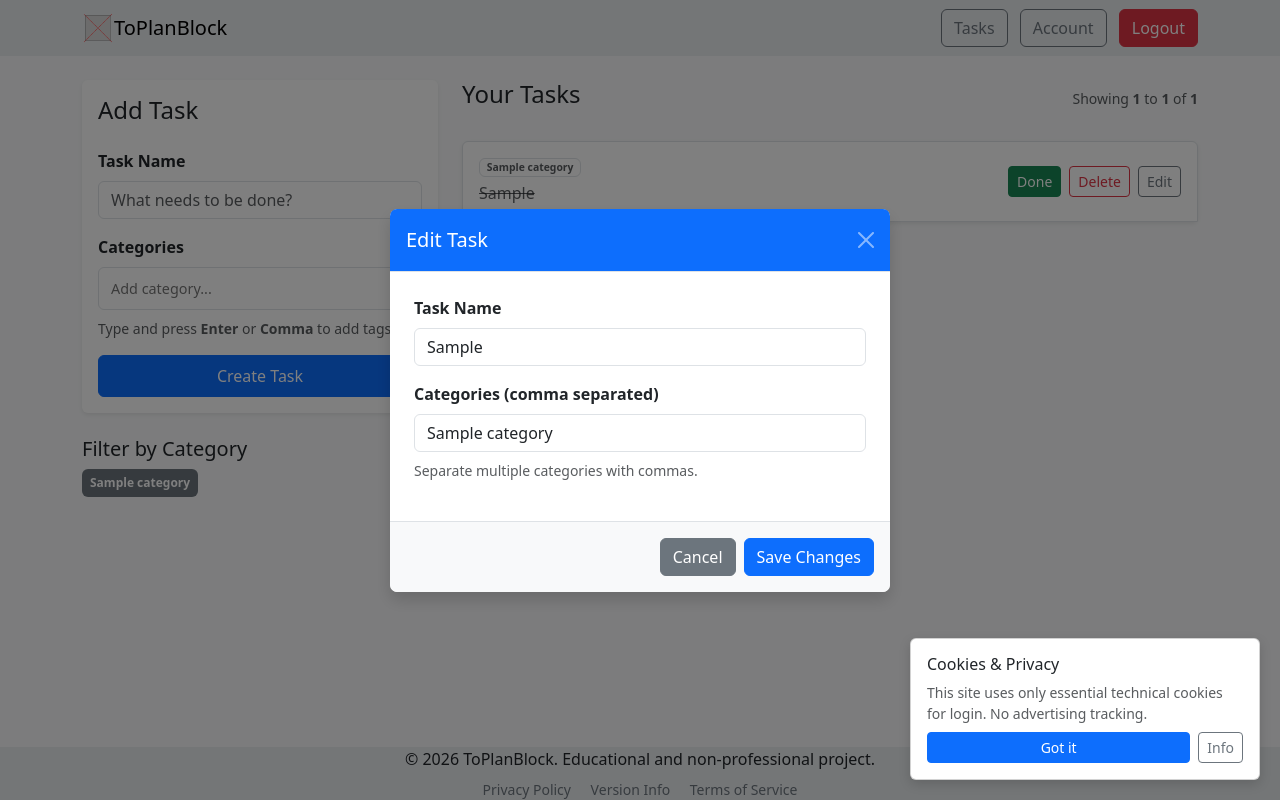
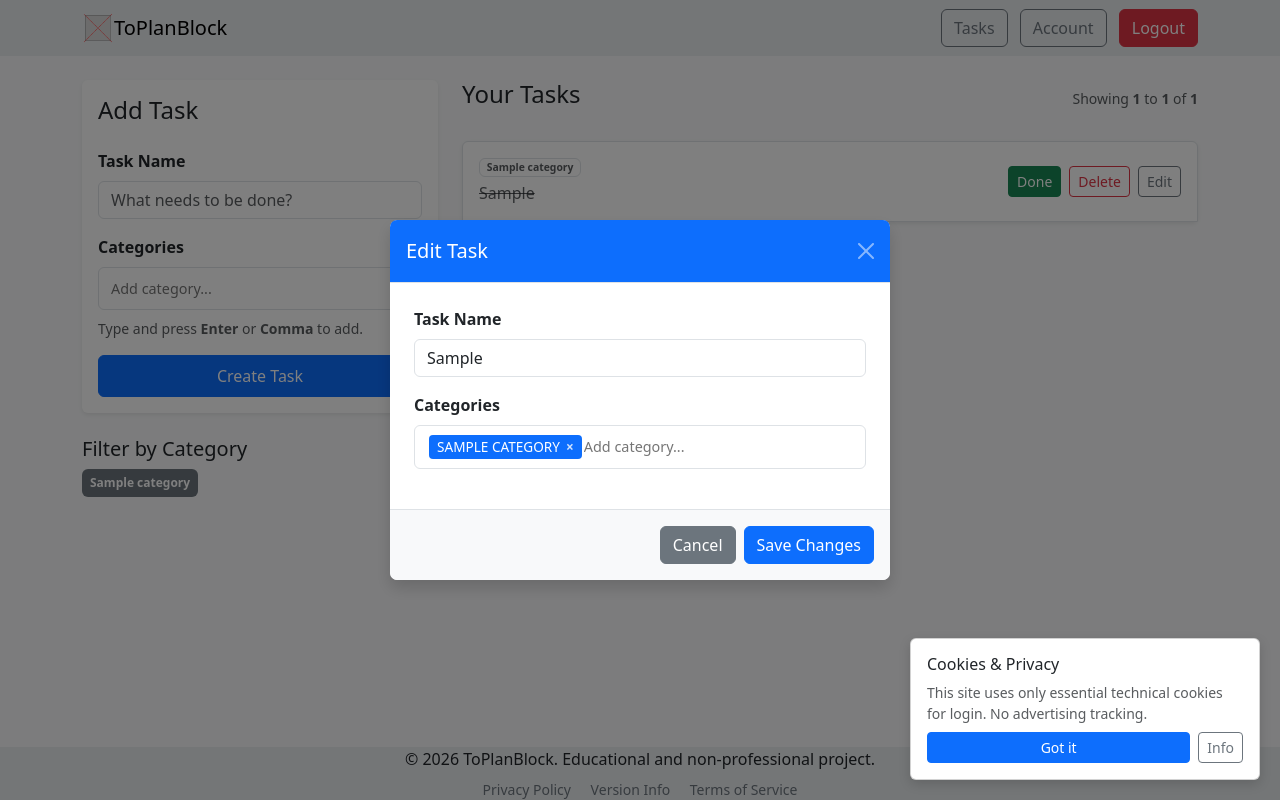
Before and after one commit to ErMichele/ToPlanBlock, a Flask app: page /todo in a window 1280 px wide, after a click on "Edit". Run offline with Flask 3, Linux system fonts and the light colour scheme; a user stored in the database is signed in; tables that the repository leaves empty hold one stand-in row (values such as "Sample post"); some libraries are stand-ins or nearby versions.

Commit message:
Made the edit category work like the creation one

```diff
--- a/app.py
+++ b/app.py
@@ -199,6 +199,7 @@ def render_markdown(text):
         'sane_lists',
         'markdown_checklist.extension',
     ])
+
 # ---------------- Post Routes ----------------
 @app.post('/todo/<int:todo_id>/toggle')
 @login_required
--- a/static/css/style.css
+++ b/static/css/style.css
@@ -69,7 +69,7 @@ body {
   opacity: 0.8;
 }
 
-#tag-input {
+.tag-input-field {
   border: none;
   outline: none;
   flex: 1;
--- a/static/js/todo.js
+++ b/static/js/todo.js
@@ -1,97 +1,133 @@
-document.addEventListener('DOMContentLoaded', function () {
-    const todoForm = document.getElementById('todo-form');
-    const tagContainer = document.getElementById('tag-container');
-    const tagInput = document.getElementById('tag-input');
-    const hiddenInput = document.getElementById('categories-hidden');
-    const suggestions = document.getElementById('suggestions');
-    const deleteModal = document.getElementById('deleteModal');
+/**
+ * TagInputManager - A reusable class for managing interactive tag inputs
+ * Supports autocomplete, keyboard navigation, and hidden field synchronization.
+ */
+class TagInputManager {
+    constructor(container) {
+        this.container = container;
+        this.tagContainer = container.querySelector('.tag-input-container');
+        this.tagInput = container.querySelector('.tag-input-field');
+        this.hiddenInput = container.querySelector('.tags-hidden-input');
+        this.suggestions = container.querySelector('.suggestions-list');
 
-    let tags = [];
+        this.tags = this.hiddenInput.value
+            ? this.hiddenInput.value.split(',').filter(t => t.trim() !== '').map(t => t.toUpperCase())
+            : [];
 
-    function updateHiddenInput() {
-        hiddenInput.value = tags.join(',');
+        this.init();
     }
 
-    function addTag(label) {
-        label = label.trim().toUpperCase();
-        if (label && !tags.includes(label)) {
-            tags.push(label);
-            const tagEl = document.createElement('div');
-            tagEl.className = 'tag-badge';
-            tagEl.innerHTML = `<span>${label}</span><span class="remove-tag" data-item="${label}">&times;</span>`;
-            tagContainer.insertBefore(tagEl, tagInput);
-            updateHiddenInput();
-        }
-        tagInput.value = '';
-        suggestions.style.display = 'none';
-    }
+    init() {
+        // Render initial tags
+        this.renderTags();
 
-    function removeTag(label) {
-        tags = tags.filter(t => t !== label);
-        tagContainer.querySelectorAll('.tag-badge').forEach(b => b.remove());
-        tags.forEach(t => {
-            const el = document.createElement('div');
-            el.className = 'tag-badge';
-            el.innerHTML = `<span>${t}</span><span class="remove-tag" data-item="${t}">&times;</span>`;
-            tagContainer.insertBefore(el, tagInput);
-        });
-        updateHiddenInput();
-    }
-
-    todoForm.addEventListener('submit', (e) => {
-        if (tagInput.value.trim() !== '') {
-            addTag(tagInput.value);
+        // Add Tag on Enter or Comma
+        this.tagInput.addEventListener('keydown', (e) => {
+            if (e.key === 'Enter' || e.key === ',') {
+                e.preventDefault();
+                this.addTag(this.tagInput.value);
+            } else if (e.key === 'Backspace' && this.tagInput.value === '' && this.tags.length > 0) {
+                this.removeTag(this.tags[this.tags.length - 1]);
             }
         });
 
-    tagInput.addEventListener('keydown', (e) => {
-        if (e.key === 'Enter' || e.key === ',') {
-            e.preventDefault();
-            addTag(tagInput.value);
-        } else if (e.key === 'Backspace' && tagInput.value === '' && tags.length > 0) {
-            removeTag(tags[tags.length - 1]);
+        // Focus input when clicking the container
+        this.tagContainer.addEventListener('click', (e) => {
+            if (e.target.classList.contains('remove-tag')) {
+                this.removeTag(e.target.dataset.item);
+            } else {
+                this.tagInput.focus();
             }
         });
 
-    tagContainer.addEventListener('click', (e) => {
-        if (e.target.classList.contains('remove-tag')) {
-            removeTag(e.target.dataset.item);
-        } else {
-            tagInput.focus();
-        }
-    });
-
-    tagInput.addEventListener('input', () => {
-        const val = tagInput.value.toUpperCase();
-        const items = suggestions.querySelectorAll('.suggestion-item');
+        // Handle Autocomplete filtering
+        this.tagInput.addEventListener('input', () => {
+            const val = this.tagInput.value.toUpperCase();
+            const items = this.suggestions.querySelectorAll('.suggestion-item');
             let count = 0;
 
             items.forEach(item => {
                 const catName = item.dataset.value.toUpperCase();
-            if (val && catName.includes(val) && !tags.includes(catName)) {
+                if (val && catName.includes(val) && !this.tags.includes(catName)) {
                     item.style.display = 'block';
                     count++;
                 } else {
                     item.style.display = 'none';
                 }
             });
-        suggestions.style.display = count > 0 ? 'block' : 'none';
+            this.suggestions.style.display = count > 0 ? 'block' : 'none';
         });
 
-    suggestions.addEventListener('click', (e) => {
+        // Select suggestion
+        this.suggestions.addEventListener('click', (e) => {
             const item = e.target.closest('.suggestion-item');
             if (item) {
-            addTag(item.dataset.value);
-            tagInput.focus();
+                this.addTag(item.dataset.value);
+                this.tagInput.focus();
             }
         });
 
+        // Close suggestions when clicking outside
         document.addEventListener('click', (e) => {
-        if (!tagContainer.contains(e.target) && !suggestions.contains(e.target)) {
-            suggestions.style.display = 'none';
+            if (!this.container.contains(e.target)) {
+                this.suggestions.style.display = 'none';
             }
         });
 
+        // Ensure tags are added if user submits form while typing a tag
+        const form = this.container.closest('form');
+        if (form) {
+            form.addEventListener('submit', () => {
+                if (this.tagInput.value.trim() !== '') {
+                    this.addTag(this.tagInput.value);
+                }
+            });
+        }
+    }
+
+    updateHiddenInput() {
+        this.hiddenInput.value = this.tags.join(',');
+    }
+
+    renderTags() {
+        // Clear existing badges (but keep the input field)
+        const badges = this.tagContainer.querySelectorAll('.tag-badge');
+        badges.forEach(b => b.remove());
+
+        // Create new badges
+        this.tags.forEach(label => {
+            const tagEl = document.createElement('div');
+            tagEl.className = 'tag-badge';
+            tagEl.innerHTML = `<span>${label}</span><span class="remove-tag" data-item="${label}">&times;</span>`;
+            this.tagContainer.insertBefore(tagEl, this.tagInput);
+        });
+    }
+
+    addTag(label) {
+        label = label.trim().toUpperCase();
+        if (label && !this.tags.includes(label)) {
+            this.tags.push(label);
+            this.renderTags();
+            this.updateHiddenInput();
+        }
+        this.tagInput.value = '';
+        this.suggestions.style.display = 'none';
+    }
+
+    removeTag(label) {
+        this.tags = this.tags.filter(t => t !== label);
+        this.renderTags();
+        this.updateHiddenInput();
+    }
+}
+
+// Initialize all tag inputs on the page
+document.addEventListener('DOMContentLoaded', function () {
+    const wrappers = document.querySelectorAll('.tag-input-wrapper');
+    wrappers.forEach(wrapper => new TagInputManager(wrapper));
+
+    // Handle Delete Modal Logic
+    const deleteModal = document.getElementById('deleteModal');
     if (deleteModal) {
         deleteModal.addEventListener('show.bs.modal', function (event) {
             const button = event.relatedTarget;
--- a/templates/todo.html
+++ b/templates/todo.html
@@ -8,33 +8,30 @@
     <div class="card shadow-sm border-0 mb-4">
       <div class="card-body">
         <h4 class="card-title mb-4">Add Task</h4>
-        <form method="POST" id="todo-form"
-          action="{{ url_for('todo', category=selected_category, page=pagination.page) }}">
+        <form method="POST" id="todo-form" action="{{ url_for('todo', category=selected_category, page=pagination.page) }}">
           <input type="hidden" name="csrf_token" value="{{ csrf_token() }}" />
 
-          <!-- Task Name -->
           <div class="mb-3">
             <label class="form-label fw-bold">Task Name</label>
             <input class="form-control" type="text" name="task" placeholder="What needs to be done?" required>
           </div>
 
-          <!-- Category Tag Input -->
-          <div class="mb-3 position-relative">
+          <!-- Reusable Tag Wrapper for Creation -->
+          <div class="mb-3 position-relative tag-input-wrapper">
             <label class="form-label fw-bold">Categories</label>
-            <div class="tag-input-container" id="tag-container">
-              <input type="text" id="tag-input" placeholder="Add category..." autocomplete="off">
+            <div class="tag-input-container">
+              <input type="text" class="tag-input-field" placeholder="Add category..." autocomplete="off">
             </div>
-            <!-- Hidden field that sends data to Python -->
-            <input type="hidden" name="categories_csv" id="categories-hidden">
+            <!-- Hidden field for Python -->
+            <input type="hidden" name="categories_csv" class="tags-hidden-input">
 
             <!-- Autocomplete Suggestions -->
-            <div id="suggestions" class="suggestions-list shadow-sm rounded-bottom">
+            <div class="suggestions-list shadow-sm rounded-bottom">
               {% for c in categories %}
               <div class="suggestion-item" data-value="{{ c.name }}">{{ c.name }}</div>
               {% endfor %}
             </div>
-
-            <div class="form-text mt-2">Type and press <b>Enter</b> or <b>Comma</b> to add tags.</div>
+            <div class="form-text mt-2">Type and press <b>Enter</b> or <b>Comma</b> to add.</div>
           </div>
 
           <button type="submit" class="btn btn-primary w-100 py-2">Create Task</button>
@@ -45,8 +42,7 @@
     <!-- Category Filters -->
     <h5 class="mt-4">Filter by Category</h5>
     <div class="d-flex flex-wrap gap-2 mb-2">
-      {% set active_list = selected_category.upper().split(',') %}
-
+      {% set active_list = selected_category.upper().split(',') if selected_category else [] %}
       {% for c in categories %}
         {% set new_filter = toggle_cat(selected_category, c.name) %}
         <a href="{{ url_for('todo', category=new_filter) }}"
@@ -63,17 +59,22 @@
     {% endif %}
   </div>
 
+  <!-- Right Column: Task List -->
   <div class="col-lg-8">
     <div class="d-flex justify-content-between align-items-center mb-4">
-      <h4>{% if selected_category %}Filtered: <span class="text-primary">{{ selected_category }}</span>{% else %}Your
-        Tasks{% endif %}</h4>
+      <!-- Fixed comma display with spaces for aesthetic -->
+      <h4>
+        {% if selected_category %}
+          Filtered: <span class="text-primary">{{ selected_category.replace(',', ', ') }}</span>
+        {% else %}
+          Your Tasks
+        {% endif %}
+      </h4>
+
       {% if pagination.total > 0 %}
       <small class="text-muted">
-        Showing
-        <strong>{{ (pagination.page - 1) * pagination.per_page + 1 }}</strong>
-        to
-        <strong>{{ (pagination.page - 1) * pagination.per_page + pagination.items|length }}</strong>
-        of
+        Showing <strong>{{ (pagination.page - 1) * pagination.per_page + 1 }}</strong> to
+        <strong>{{ (pagination.page - 1) * pagination.per_page + pagination.items|length }}</strong> of
         <strong>{{ pagination.total }}</strong>
       </small>
       {% endif %}
@@ -85,7 +86,7 @@
         <div class="d-flex flex-column">
           <div class="d-flex gap-1 mb-1">
             {% for cat in t.categories %}
-            <span class="badge badge border text-body-secondary" style="font-size: 0.65rem;">{{ cat.name }}</span>
+            <span class="badge border text-body-secondary" style="font-size: 0.65rem;">{{ cat.name }}</span>
             {% endfor %}
           </div>
           <span class="{% if t.completed %}text-decoration-line-through text-muted{% endif %} fw-medium">
@@ -94,8 +95,7 @@
         </div>
 
         <div class="d-flex gap-2">
-          <form method="POST"
-            action="{{ url_for('toggle', todo_id=t.id, category=selected_category, page=pagination.page) }}">
+          <form method="POST" action="{{ url_for('toggle', todo_id=t.id, category=selected_category, page=pagination.page) }}">
             <input type="hidden" name="csrf_token" value="{{ csrf_token() }}" />
             <button class="btn btn-sm {{ 'btn-success' if t.completed else 'btn-outline-primary' }}">
               {% if t.completed %}Done{% else %}Mark Done{% endif %}
@@ -108,10 +108,8 @@
             data-bs-toggle="modal" data-bs-target="#deleteModal">
             Delete
           </button>
-
           {% else %}
-          <form method="POST"
-            action="{{ url_for('delete', todo_id=t.id, category=selected_category, page=pagination.page) }}">
+          <form method="POST" action="{{ url_for('delete', todo_id=t.id, category=selected_category, page=pagination.page) }}">
             <input type="hidden" name="csrf_token" value="{{ csrf_token() }}" />
             <button class="btn btn-outline-danger btn-sm">Delete</button>
           </form>
@@ -122,17 +120,16 @@
           </button>
         </div>
       </li>
-      <div class="modal fade" id="editModal{{ t.id }}" tabindex="-1" aria-labelledby="editModalLabel{{ t.id }}"
-        aria-hidden="true">
+
+      <!-- EDIT MODAL - Now using the same TagInputManager logic -->
+      <div class="modal fade" id="editModal{{ t.id }}" tabindex="-1" aria-hidden="true">
         <div class="modal-dialog modal-dialog-centered">
           <div class="modal-content border-0 shadow">
             <div class="modal-header bg-primary text-white">
-              <h5 class="modal-title" id="editModalLabel{{ t.id }}">Edit Task</h5>
-              <button type="button" class="btn-close btn-close-white" data-bs-dismiss="modal"
-                aria-label="Close"></button>
+              <h5 class="modal-title">Edit Task</h5>
+              <button type="button" class="btn-close btn-close-white" data-bs-dismiss="modal"></button>
             </div>
-            <form method="POST"
-              action="{{ url_for('edit', todo_id=t.id, category=selected_category, page=pagination.page) }}">
+            <form method="POST" action="{{ url_for('edit', todo_id=t.id, category=selected_category, page=pagination.page) }}">
               <input type="hidden" name="csrf_token" value="{{ csrf_token() }}" />
               <div class="modal-body p-4">
                 <div class="mb-3">
@@ -140,11 +137,21 @@
                   <input class="form-control" type="text" name="task" value="{{ t.task }}" required>
                 </div>
 
-                <div class="mb-3">
-                  <label class="form-label fw-bold">Categories (comma separated)</label>
-                  <input class="form-control" type="text" name="categories_csv"
-                    value="{{ t.categories|map(attribute='name')|join(',') }}" placeholder="E.g. WORK, URGENT">
-                  <div class="form-text mt-2">Separate multiple categories with commas.</div>
+                <!-- Reusable Tag Wrapper for Edit -->
+                <div class="mb-3 position-relative tag-input-wrapper">
+                  <label class="form-label fw-bold">Categories</label>
+                  <div class="tag-input-container">
+                    <input type="text" class="tag-input-field" placeholder="Add category..." autocomplete="off">
+                  </div>
+                  <!-- This hidden input is pre-populated with current categories -->
+                  <input type="hidden" name="categories_csv" class="tags-hidden-input"
+                         value="{{ t.categories|map(attribute='name')|join(',') }}">
+
+                  <div class="suggestions-list shadow-sm rounded-bottom">
+                    {% for c in categories %}
+                    <div class="suggestion-item" data-value="{{ c.name }}">{{ c.name }}</div>
+                    {% endfor %}
+                  </div>
                 </div>
               </div>
               <div class="modal-footer bg-body-tertiary">
@@ -155,35 +162,32 @@
           </div>
         </div>
       </div>
+
       {% else %}
-      <li class="list-group-item text-center text-muted py-5 border-0">
-        <p class="mb-0">No tasks found.</p>
+      <li class="list-group-item text-center text-muted py-5 border-0 bg-transparent">
+        <p class="mb-0">No tasks found for the current selection.</p>
       </li>
       {% endfor %}
     </ul>
 
+    <!-- Pagination Controls -->
     {% if pagination.pages > 1 %}
-    <nav aria-label="Task pagination">
+    <nav aria-label="Page navigation">
       <ul class="pagination justify-content-center">
         <li class="page-item {% if not pagination.has_prev %}disabled{% endif %}">
-          <a class="page-link"
-            href="{{ url_for('todo', category=selected_category, page=pagination.prev_num) if pagination.has_prev else '#' }}">Previous</a>
+          <a class="page-link" href="{{ url_for('todo', category=selected_category, page=pagination.prev_num) if pagination.has_prev else '#' }}">Previous</a>
         </li>
-
         {% for page_num in pagination.iter_pages(left_edge=1, right_edge=1, left_current=2, right_current=2) %}
           {% if page_num %}
             <li class="page-item {% if page_num == pagination.page %}active{% endif %}">
-          <a class="page-link" href="{{ url_for('todo', category=selected_category, page=page_num) }}">{{ page_num
-            }}</a>
+              <a class="page-link" href="{{ url_for('todo', category=selected_category, page=page_num) }}">{{ page_num }}</a>
             </li>
           {% else %}
             <li class="page-item disabled"><span class="page-link">...</span></li>
           {% endif %}
         {% endfor %}
-
         <li class="page-item {% if not pagination.has_next %}disabled{% endif %}">
-          <a class="page-link"
-            href="{{ url_for('todo', category=selected_category, page=pagination.next_num) if pagination.has_next else '#' }}">Next</a>
+          <a class="page-link" href="{{ url_for('todo', category=selected_category, page=pagination.next_num) if pagination.has_next else '#' }}">Next</a>
         </li>
       </ul>
     </nav>
@@ -191,6 +195,7 @@
   </div>
 </div>
 
+<!-- Global Deletion Confirmation Modal -->
 <div class="modal fade" id="deleteModal" tabindex="-1" aria-labelledby="deleteModalLabel" aria-hidden="true">
   <div class="modal-dialog modal-dialog-centered">
     <div class="modal-content border-0 shadow">
@@ -205,7 +210,7 @@
         <button type="button" class="btn btn-secondary" data-bs-dismiss="modal">Cancel</button>
         <form id="confirmDeleteForm" method="POST">
           <input type="hidden" name="csrf_token" value="{{ csrf_token() }}" />
-          <button type="submit" class="btn btn-danger">Delete Task</button>
+          <button type="submit" class="btn btn-danger">Confirm Delete</button>
         </form>
       </div>
     </div>
```
Lines whose indentation alone changed are shown as unchanged.
